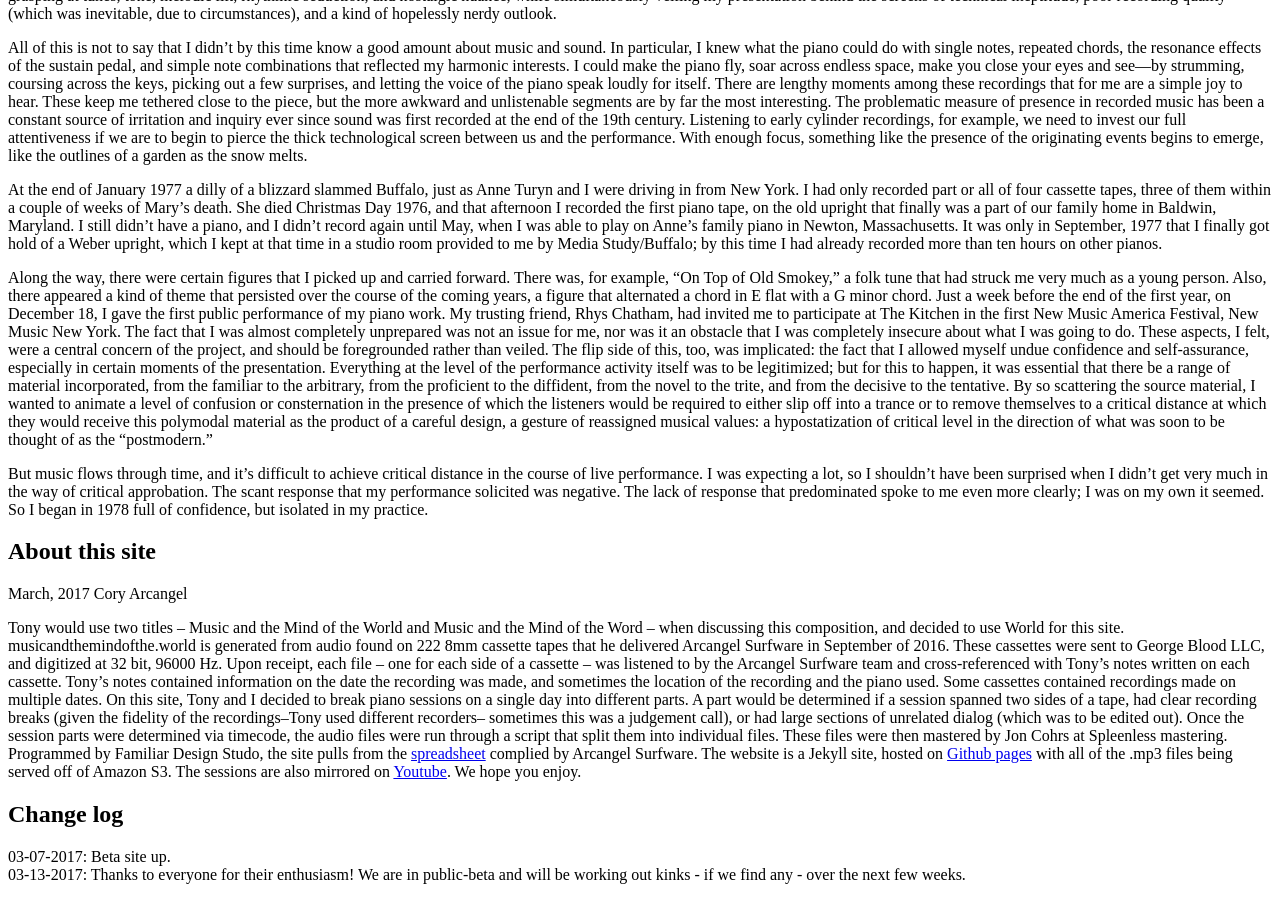
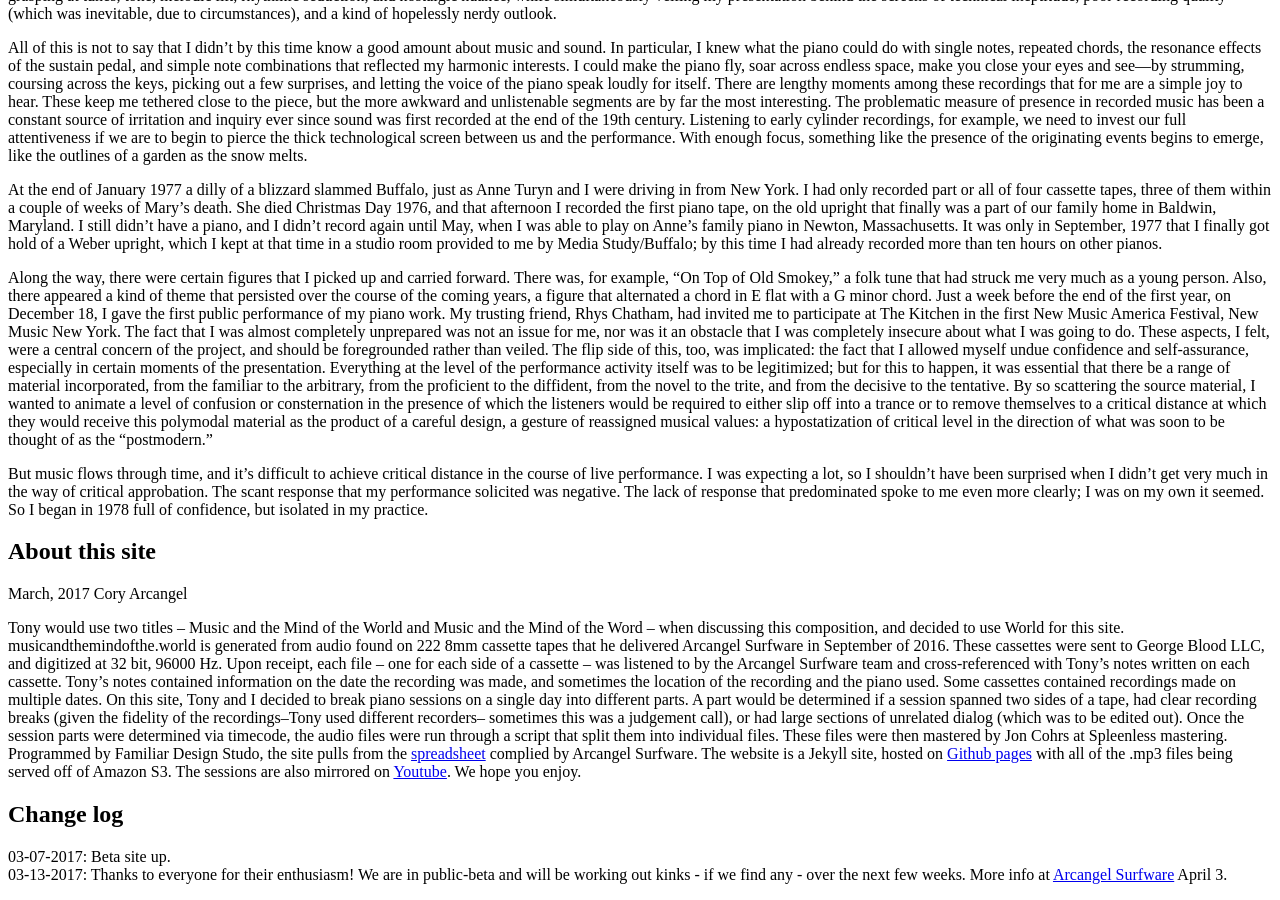
Before and after one commit to coryarcangel/music-and-the-mind-of-the-world, a Jekyll site: the page built from about.markdown, in a window 1280 px wide and 900 px high, scrolled down 1879 px. Built offline with Jekyll 4.4.1, drawn with Linux system fonts in a browser that asks for light colours; nearby versions of some CDN libraries; library files that are not in the unit come from our copies; comment, search, counter and statistics services are not loaded.

Commit message:
Copyedits

```diff
--- a/about.markdown
+++ b/about.markdown
@@ -50,4 +50,4 @@ Tony would use two titles – Music and the Mind of the World  and Music and the
 
 ## Change log
 03-07-2017: Beta site up.
-03-13-2017: Thanks to everyone for their enthusiasm! We are in public-beta and will be working out kinks - if we find any - over the next few weeks.
+03-13-2017: Thanks to everyone for their enthusiasm! We are in public-beta and will be working out kinks - if we find any - over the next few weeks. More info at [Arcangel Surfware](http://arcangelsurfware.biz) April 3.
```
